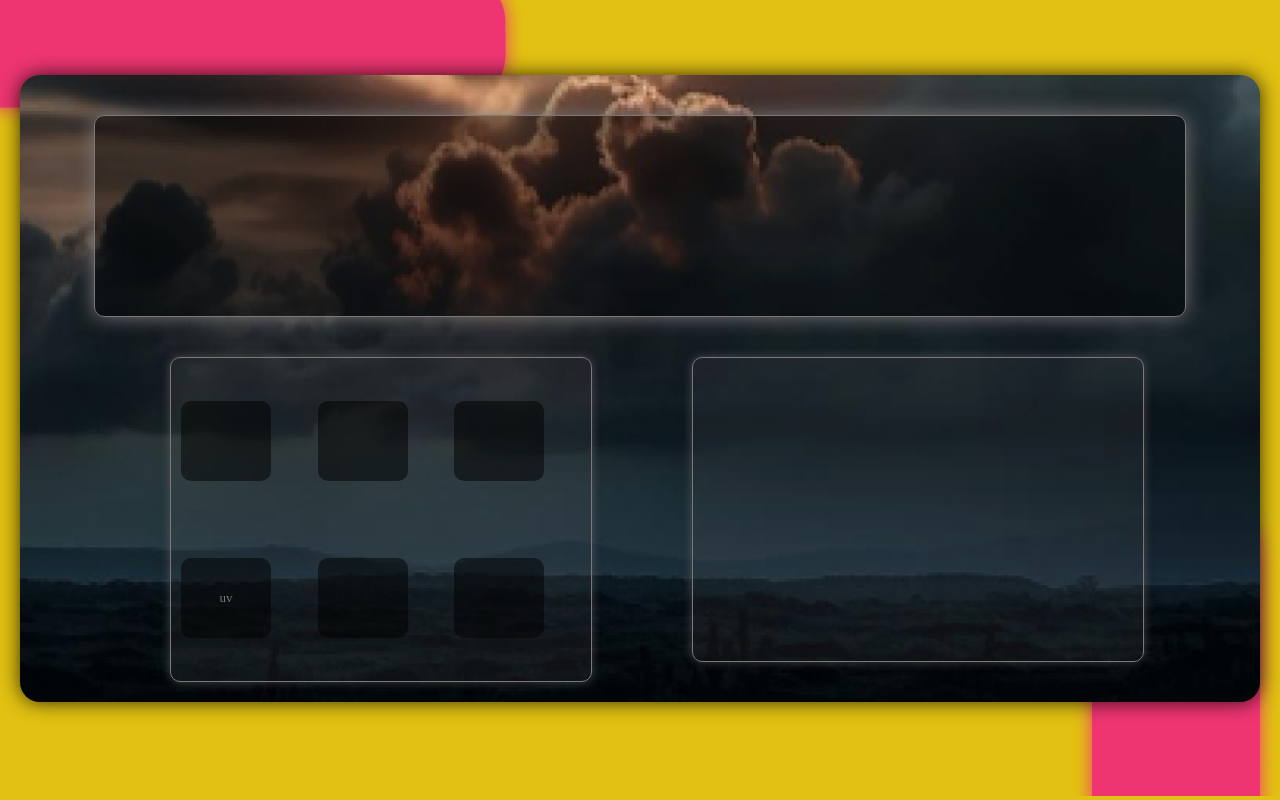
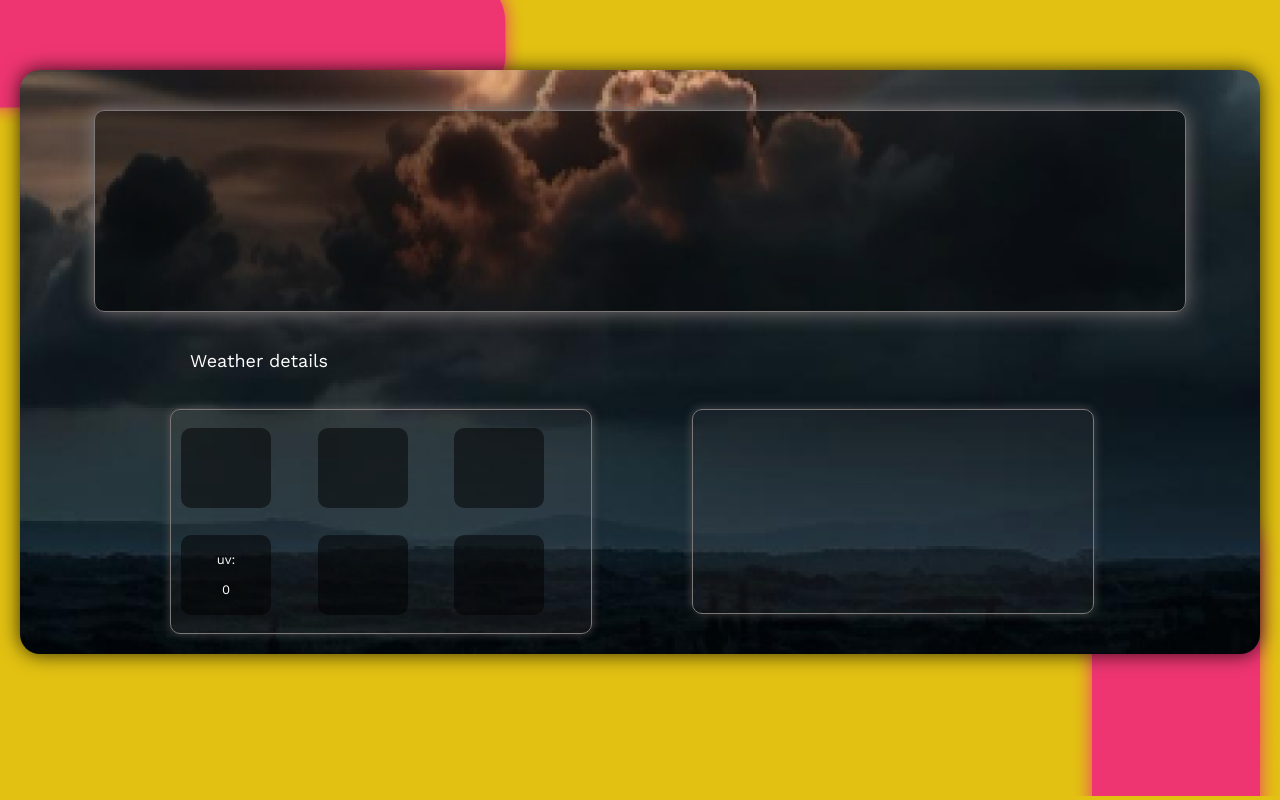
Before and after one commit to angie-sabra/Weather-Detection-Project, a plain HTML site: page index.html in a window 1280 px wide. Drawn offline with nearby package versions, Linux system fonts and the light colour scheme.

Commit message:
In this version everything is almost done except the graph

```diff
--- a/index.css
+++ b/index.css
@@ -24,7 +24,7 @@ body {
     background: rgba(255, 255, 255, 1);
     box-shadow: 0px 0px 20px 0px rgba(0, 0, 0, 0.8);
     margin: 0 auto;
-    margin-top: 75px;
+    margin-top: 70px;
     background-image: url("images/dramatic-sky-mountain-silhouette-sunset-stunning-generated-by-ai\ 2\ \(1\).png");
     background-size: cover;
     background-position: center;
@@ -47,7 +47,7 @@ body {
     justify-content: center;
     align-items: center;
     margin: 20px auto;
-    position: relative; /* Ensure relative positioning for absolute children */
+    position: relative;
 }
 
 .container-row {
@@ -61,8 +61,8 @@ body {
 
 
 .container3 {
-    width: 450px;
-    height: 303px;
+    width: 400px;
+    height: 203px;
     border-radius: 10px;
     background: rgba(125, 120, 120, 0.1);
     border: 1px solid rgba(125, 120, 120, 1);
@@ -70,6 +70,9 @@ body {
     display: flex;
     justify-content: center;
     align-items: center;
+
+
+
 }
 
 #cityName {
@@ -108,7 +111,7 @@ body {
 }
 .container2 {
     width: 400px;
-    height: 303px;
+    height: 203px;
     border-radius: 10px;
     background: rgba(125, 120, 120, 0.1);
     border: 1px solid rgba(125, 120, 120, 1);
@@ -127,10 +130,18 @@ body {
     height: 80px;
     text-align: center;
     border-radius: 10px;
-    color: rgba(125, 120, 120, 1);
+    color: white;
     font-size: small;
     display: flex;
     justify-content: center;
     align-items: center;
    margin-top: 0%;
 }
+#weather-details-title{
+        font-size: large;
+        color:rgba(255, 255, 255, 1);
+        /* box-shadow: 0px 0px 20px 0px rgba(0, 0, 0, 0.8); */
+        margin-left: 150px;
+        font-family: work sans;
+
+}
--- a/index.html
+++ b/index.html
@@ -1,33 +1,35 @@
 <!DOCTYPE html>
 <html lang="en">
+
 <head>
     <meta charset="UTF-8">
     <meta name="viewport" content="width=device-width, initial-scale=1.0">
+    <link href='https://fonts.googleapis.com/css?family=Work Sans' rel='stylesheet'>
     <title>Weather App</title>
     <link rel="stylesheet" href="./index.css">
-    <link href='https://fonts.googleapis.com/css?family=Work Sans' rel='stylesheet'>
+
 </head>
+
 <body>
     <div id="rec11">
         <img src="images/Rectangle 11.png" alt="Rectangle 11">
     </div>
     <div id="main-container">
         <div class="container1" id="weather-info">
-           <h1 id="cityName"></h1>
-           <h2 id="temperature"></h2>
-           <p id="description-info"></p>
+            <h1 id="cityName" style="font-family: work sans;"></h1>
+            <h2 id="temperature" style="font-family: work sans;"></h2>
+            <p id="description-info" style="font-family: work sans;"></p>
         </div>
+        <p id="weather-details-title"> Weather details</p>
         <div class="container-row">
             <div class="container2">
-                <div id="feels_like"></div>
-                <div id="wind"></div>
-                <div id="humidity" ></div>
-                <div >uv</div>
-                <div id="visibility" ></div>
-                <div id="pressure" >
-                </div>
 
-
+                <div id="feels_like" style="font-family: work sans; "></div>
+                <div id="wind" style="font-family: work sans;"></div>
+                <div id="humidity" style="font-family: work sans;"></div>
+                <div style="font-family: work sans;">uv: <br><br> 0</div>
+                <div id="visibility" style="font-family: work sans;"></div>
+                <div id="pressure" style="font-family: work sans;"></div>
 
             </div>
 
@@ -40,4 +42,5 @@
     </div>
     <script src="./script.js"></script>
 </body>
+
 </html>
--- a/script.js
+++ b/script.js
@@ -49,7 +49,9 @@ function displayWeather(data, cityName) {
         // Update "Feels Like"
         const feelsLikeElement = document.getElementById("feels_like");
         if (feelsLikeElement) {
-            feelsLikeElement.innerHTML = `Feels like:<br><br> ${todayWeather.main.feels_like} °C`;
+            feelsLikeElement.innerHTML += `Feels like:<br><br> `;
+            feelsLikeElement.innerHTML += `${todayWeather.main.feels_like} °`;
+
         }
 
         // Update Humidity
@@ -61,13 +63,13 @@ function displayWeather(data, cityName) {
         // Update Wind Speed
         const windElement = document.getElementById("wind");
         if (windElement) {
-            windElement.innerHTML = `Wind: <br><br> ${todayWeather.wind.speed} m/s`;
+            windElement.innerHTML = `Wind: <br><br> ${todayWeather.wind.speed} min/h`;
         }
 
         // Update Visibility
         const visibilityElement = document.getElementById("visibility");
         if (visibilityElement) {
-            visibilityElement.innerHTML= `Visibility:<br><br> ${(todayWeather.visibility / 1000).toFixed(1)} km`;
+            visibilityElement.innerHTML = `Visibility:<br><br> ${(todayWeather.visibility / 1000).toFixed(1)} mi`;
         }
 
         // Update Pressure
```
